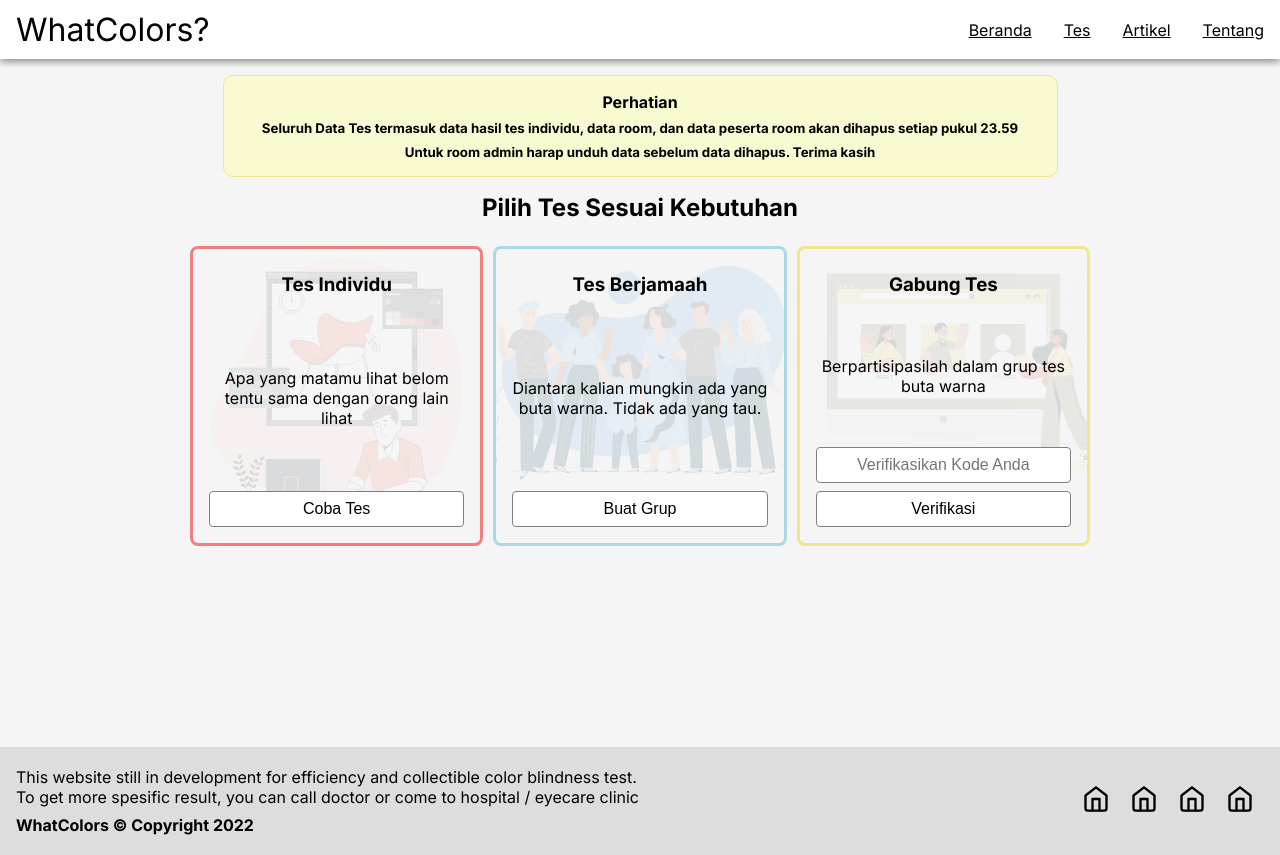
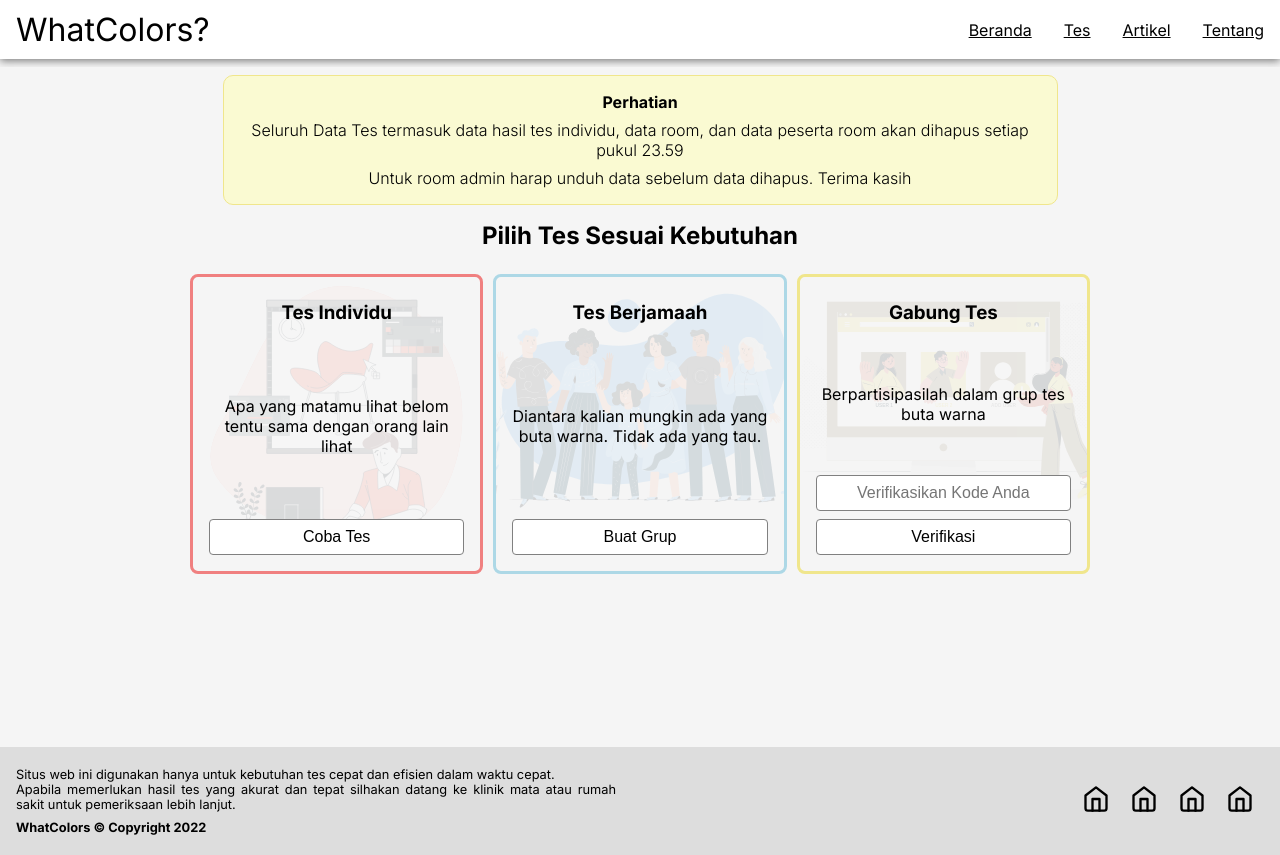
Before and after one commit to Z4nR/what-colors, a React (Create React App) app: page /test in a window 1280 px wide. Built offline with nearby package versions, Linux system fonts and the light colour scheme.

Commit message:
styling footer and other

```diff
--- a/src/components/Footer.js
+++ b/src/components/Footer.js
@@ -7,14 +7,14 @@ export default function Footer() {
     <div className="footer">
       <div className="foot-desc">
         <div className="foot-desc_item">
-          <p>
-            This website still in development for efficiency and collectible
-            color blindness test. <br />
-            To get more spesific result, you can call doctor or come to hospital
-            / eyecare clinic
+          <p className="foot_desc">
+            Situs web ini digunakan hanya untuk kebutuhan tes cepat dan efisien
+            dalam waktu cepat. <br />
+            Apabila memerlukan hasil tes yang akurat dan tepat silhakan datang
+            ke klinik mata atau rumah sakit untuk pemeriksaan lebih lanjut.
           </p>
           <p>
-            <b>WhatColors © Copyright 2022</b>
+            <b className="foot_copyright">WhatColors © Copyright 2022</b>
           </p>
         </div>
       </div>
--- a/src/styles/main.css
+++ b/src/styles/main.css
@@ -111,6 +111,7 @@ section {
 
 .announcement h5 {
   margin-top: 8px;
+  font-weight: lighter;
 }
 
 .choose-box {
@@ -430,8 +431,8 @@ footer {
 }
 
 .foot-desc_item {
-  max-width: 900px;
-  text-align: justify;
+  max-width: 600px;
+  font-size: 0.8em;
 }
 
 .foot-desc_item p {
--- a/src/styles/responsive.css
+++ b/src/styles/responsive.css
@@ -3,7 +3,8 @@
   .app-nav ul li {
     padding: 15px;
   }
-  .app-nav ul li a svg {
+  .app-nav ul li a svg,
+  .foot-nav ul li a svg {
     font-size: 24px;
   }
   /*Home Page*/
@@ -25,9 +26,6 @@
   .choose-box h2 {
     font-weight: 200;
     font-size: 16px;
-  }
-  .announcement h5 {
-    font-weight: lighter;
   }
   /*Test Sheet*/
   .biodata-testing table {
@@ -94,12 +92,6 @@
     width: 145px;
     padding: 8px;
     background-color: lightblue;
-  }
-  /*Test Page*/
-  .instruction h3,
-  .announcement h4,
-  .announcement h5 {
-    font-weight: 550;
   }
   /*Test Sheet*/
   .start-row,
@@ -174,6 +166,13 @@
   .initial-test input#tesrange {
     padding: 8px 0;
     width: 100%;
+  }
+  /*Footer*/
+  .foot-nav ul li {
+    padding: 0 8px;
+  }
+  .foot_desc {
+    display: none;
   }
 }
 
@@ -266,17 +265,6 @@
     border-radius: 15px;
     padding: 8px;
   }
-  /*Footer*/
-  .footer {
-    flex-direction: column;
-    justify-content: center;
-  }
-  .foot-desc {
-    padding: 16px 0;
-  }
-  .foot-nav {
-    padding: 16px 0;
-  }
 }
 
 @media screen and (min-width: 600px) {
@@ -302,6 +290,10 @@
   .choose-test {
     grid-template-columns: 1fr 1fr 1fr;
     max-width: 900px;
+  }
+  .announcement h5,
+  .announcement h4 {
+    font-size: medium;
   }
   /*Modal*/
   .modal-center {
@@ -332,6 +324,9 @@
   /*Footer*/
   .footer {
     justify-content: space-between;
+  }
+  .foot-desc_item {
+    text-align: justify;
   }
 }
 
@@ -402,6 +397,26 @@
   }
 }
 
+@media screen and (max-width: 850px) {
+  /*Footer*/
+  .footer {
+    flex-direction: column;
+    justify-content: center;
+  }
+  .foot-desc {
+    padding: 16px 0;
+  }
+  .foot_desc {
+    text-align: justify;
+  }
+  .foot_copyright {
+    text-align: center;
+  }
+  .foot-nav {
+    padding: 16px 0;
+  }
+}
+
 @media screen and (max-width: 999px) {
   /*Result*/
   .result {
```
